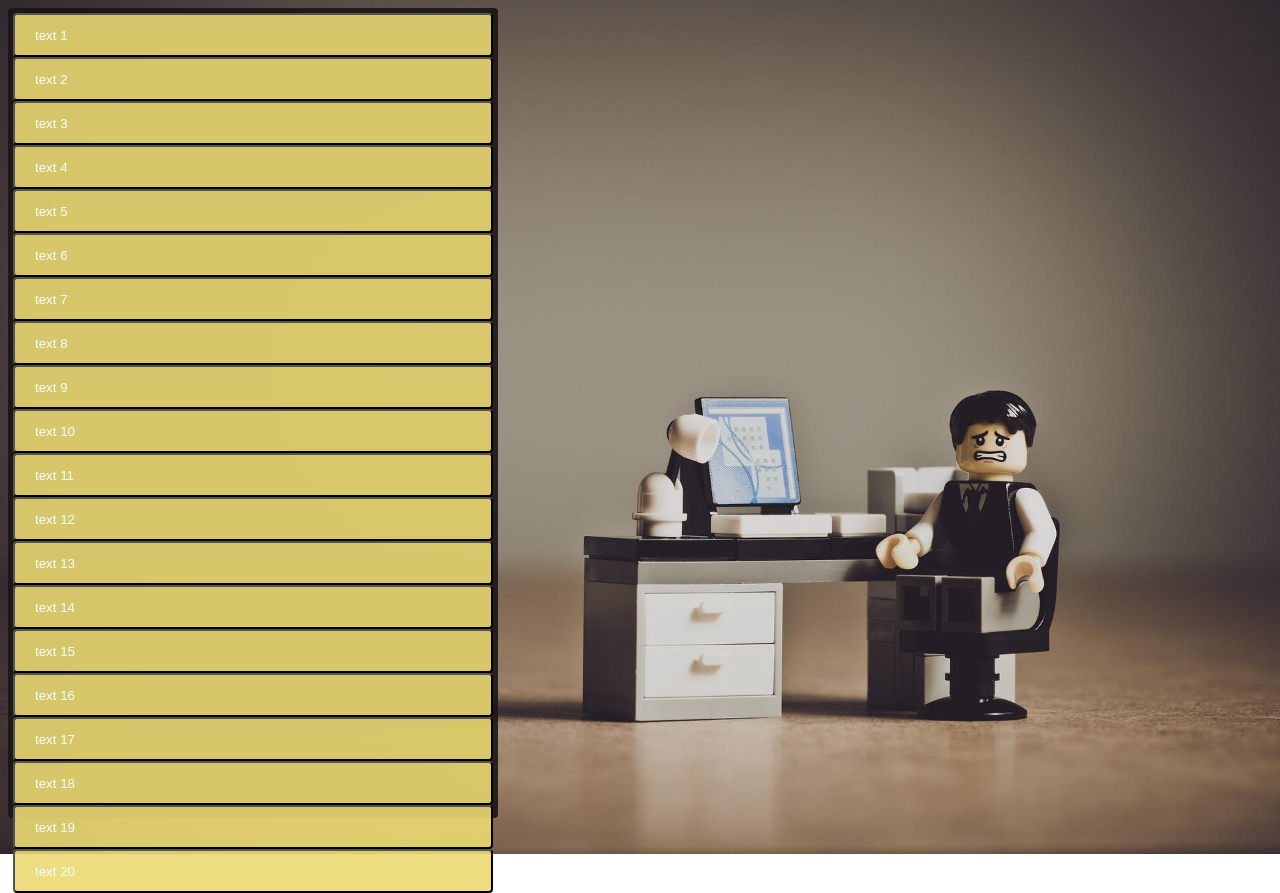
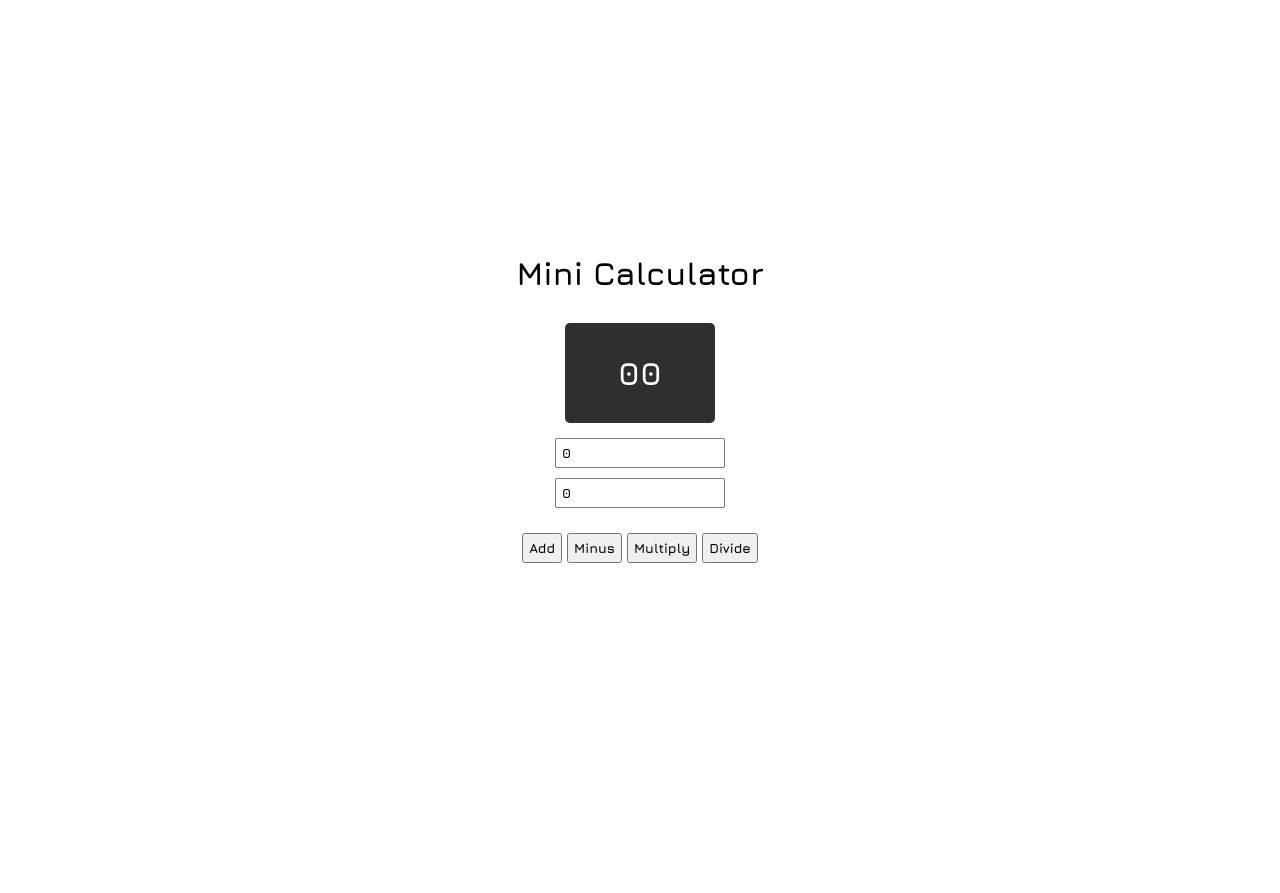
Before and after one commit to Andrea-veverica/Adam, a plain HTML site: page index.html in a window 1280 px wide. After the commit the page ends 816 px from the top, so only its background shows below. Drawn offline with nearby package versions, Linux system fonts and the light colour scheme.

Commit message:
Mini calculator first upload

```diff
--- /dev/null
+++ b/app.js
@@ -0,0 +1,63 @@
+let num1 = document.querySelector("#num1");
+let num2 = document.querySelector("#num2");
+let add = document.querySelector("#add");
+let minus = document.querySelector("#minus");
+let multiply = document.querySelector("#multiply");
+let divide = document.querySelector("#divide");
+let display_result = document.querySelector("#display_result");
+
+
+add.addEventListener("click", function (){
+let num_1 = parseInt(num1.value);
+let num_2 = parseInt(num2.value);
+display_result.innerHTML = AddTwoNumbers(num_1, num_2);
+})
+
+
+
+minus.addEventListener("click", function (){
+    let num_1 = parseInt(num1.value);
+    let num_2 = parseInt(num2.value);
+    display_result.innerHTML = SubtractTwoNumbers(num_1, num_2);
+    })
+
+
+multiply.addEventListener("click", function (){
+    let num_1 = parseInt(num1.value);
+    let num_2 = parseInt(num2.value);
+    display_result.innerHTML = MultiplyTwoNumbers(num_1, num_2);
+    })
+
+
+divide.addEventListener("click", function (){
+    let num_1 = parseInt(num1.value);
+    let num_2 = parseInt(num2.value);
+    display_result.innerHTML = DevideTwoNumbers(num_1, num_2);
+    })
+
+    // parseInt - funkcia, ktora vie prekonvertovat intenger into number
+
+function AddTwoNumbers(a, b) {
+    let sum = a + b;
+    return sum;
+
+}
+
+// let result = AddTwoNumbers(2, 10);
+
+// display_result.innerHTML = result;
+
+function SubtractTwoNumbers(a, b) {
+    let diff = a - b;
+    return diff;
+}
+
+function MultiplyTwoNumbers(a, b) {
+    let product = a * b;
+    return product;
+}
+
+function DevideTwoNumbers(a, b) {
+    let quotient = a / b;
+    return quotient;
+}
--- a/index.html
+++ b/index.html
@@ -5,32 +5,30 @@
     <meta http-equiv="X-UA-Compatible" content="IE=edge">
     <meta name="viewport" content="width=device-width, initial-scale=1.0">
     <link rel="stylesheet" href="style.css">
-    <title>AdamLab</title>
+    <title>Mini Calculator</title>
 </head>
 <body>
-    <div class="style">
-        <div class="buttons">
-        <button type="submit" formaction="page1.html"  id="btn1">text 1</button>
-        <button id="btn2">text 2</button>
-        <button id="btn3">text 3</button>
-        <button id="btn4">text 4</button>
-        <button id="btn5">text 5</button>
-        <button id="btn6">text 6</button>
-        <button id="btn7">text 7</button>
-        <button id="btn8">text 8</button>
-        <button id="btn9">text 9</button>
-        <button id="btn10">text 10</button>
-        <button id="btn11">text 11</button>
-        <button id="btn12">text 12</button>
-        <button id="btn13">text 13</button>
-        <button id="btn14">text 14</button>
-        <button id="btn15">text 15</button>
-        <button id="btn16">text 16</button>
-        <button id="btn17">text 17</button>
-        <button id="btn18">text 18</button>
-        <button id="btn19">text 19</button>
-        <button id="btn19">text 20</button>
-        </div>
+
+<div class="container">
+    <h1>Mini Calculator</h1>
+
+    <div class="displaybox">
+        <h3 id="display_result">00</h3>
+
     </div>
+
+    <input type="number" value="0" id="num1">
+    <input type="number" value="0" id="num2">
+
+    <div class="mybtns">
+        <button id="add">Add</button>
+        <button id="minus">Minus</button>
+        <button id="multiply">Multiply</button>
+        <button id="divide">Divide</button>
+    </div>
+</div>
+
+
+    <script src="app.js"></script>
 </body>
 </html>
--- a/style.css
+++ b/style.css
@@ -1,50 +1,48 @@
+@import url('https://fonts.googleapis.com/css2?family=Jura:wght@700&display=swap');
 
-body {
-    display: flex;
-    justify-content: left;
-    align-items: center;
-    min-height: 100vh;
-    background-image: url("desp.jpg");
-    background-repeat: no-repeat;
-    background-size: cover;
+
+* {
+    font-family: 'Jura';
 }
 
-.style {
-    width: 60vh;
+.container{
     height: 100vh;
-    background: rgb(26, 22, 23, 0.9);
     display: flex;
     flex-direction: column;
-    align-items: left;
-    justify-content: left;
-    padding: 5px;
-    border-radius: 4px;
-    backdrop-filter: blur(4px) ;
+    align-items: center;
+    justify-content: center;
+    }
+
+.mybtns {
+    padding: 20px;
 }
 
+.mybtns button{
+    font-weight: bold;
+    padding: 5px;
+}
 
-#btn1, #btn2, #btn3, #btn4, #btn5, #btn6, #btn7, #btn8, #btn9, #btn10, #btn11, #btn12, #btn13, #btn14, #btn15, #btn16, #btn17, #btn18, #btn19, #btn20  {
-    color: azure;
-    width: 100%;
-    height: 5vh;
-    background: rgba(236, 218, 115, 0.9);
+input {
+    margin: 5px;
+    padding: 5px;
+    font-weight: bold;
+
+}
+
+.displaybox {
+    height: 100px;
+    width: 150px;
+    background-color: rgb(48, 46, 46);
+    margin: 10px;
+    border-radius: 5px;
+
     display: flex;
     flex-direction: column;
-    align-items: left;
+    align-items: center;
     justify-content: center;
-    padding: 20px;
-    border-radius: 4px;
 }
 
-#btn1:hover, #btn2:hover, #btn3:hover, #btn4:hover, #btn5:hover, #btn6:hover, #btn7:hover, #btn8:hover, #btn9:hover, #btn10:hover, #btn11:hover, #btn12:hover, #btn13:hover, #btn14:hover, #btn15:hover, #btn16:hover, #btn17:hover, #btn18:hover, #btn19:hover, #btn20:hover {
-    color: rgb(251, 241, 180);
-    width: 100%;
-    height: 5vh;
-    background: rgba(150, 124, 112, 0.4);
-    display: flex;
-    flex-direction: column;
-    align-items: left;
-    justify-content: center;
-    padding: 20px;
-    border-radius: 4px;
+.displaybox h3 {
+    color: white;
+    font-size: 2rem;
 }
```
